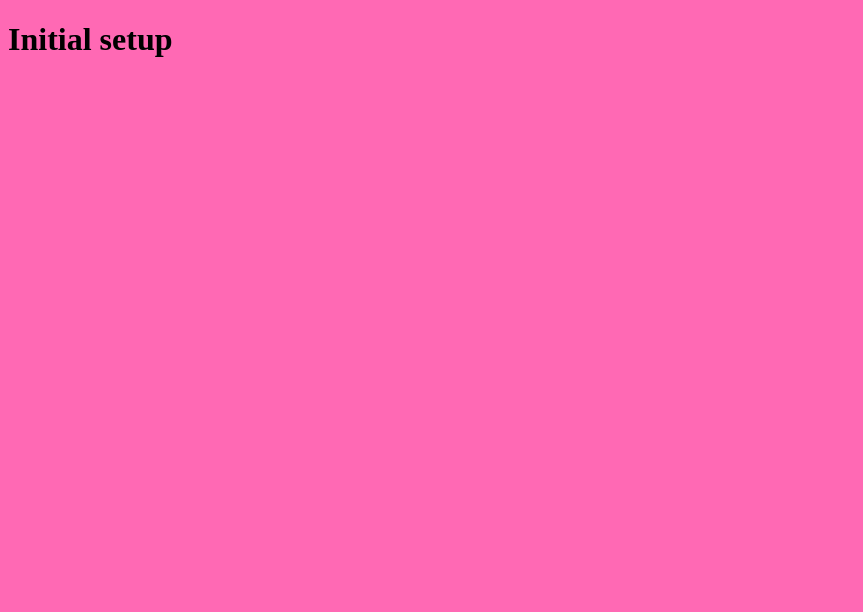
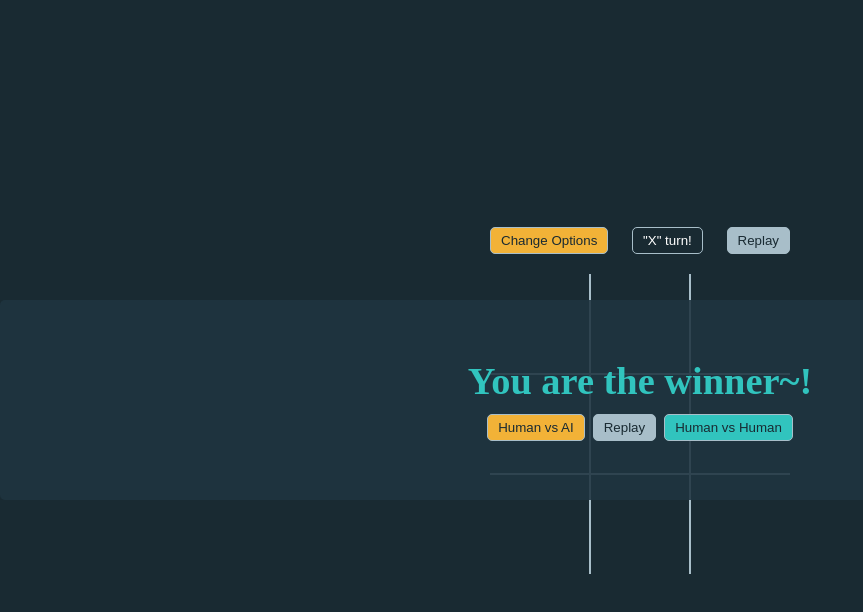
Before and after one commit to Mainul-Islam-Nirob/tic-tac-toe, a plain HTML site: page index.html in a window 1280 px wide. Shown: the whole page, without its empty margins (0-863 px from the left). Drawn offline with Linux system fonts and the light colour scheme.

Commit message:
Markup and initial design done

```diff
--- a/index.html
+++ b/index.html
@@ -4,12 +4,41 @@
     <meta charset="UTF-8">
     <meta http-equiv="X-UA-Compatible" content="IE=edge">
     <meta name="viewport" content="width=device-width, initial-scale=1.0">
+    <title>Tic Tac Toe</title>
+
     <link rel="stylesheet" href="style.css">
-    <title>Tic Tac Toe</title>
 </head>
 <body>
-    <h1>Initial setup</h1>
-
+    <div class="controller btn-group">
+        <button class="btn" id="change-option">Change Options</button>
+        <button class="btn turn" id="turn">"X" turn!</button>
+        <button class="btn" onclick="startGame()" id="replay">Replay</button>
+    </div>
+    <table>
+        <tr>
+            <td class="cell" id="0"></td>
+            <td class="cell" id="1"></td>
+            <td class="cell" id="2"></td>
+        </tr>
+        <tr>
+            <td class="cell" id="3"></td>
+            <td class="cell" id="4"></td>
+            <td class="cell" id="5"></td>
+        </tr>
+        <tr>
+            <td class="cell" id="6"></td>
+            <td class="cell" id="7"></td>
+            <td class="cell" id="8"></td>
+        </tr>
+    </table>
+    <div class="endgame">
+        <div class="text">You are the winner~!</div>
+        <div class="btn-group">
+            <button class="btn" id="ha">Human vs AI</button>
+            <button class="btn" onclick="startGame()" id="replay">Replay</button>
+            <button class="btn" id="hh">Human vs Human</button>
+        </div>
+    </div>
 
     <script src="script.js"></script>
 </body>
--- a/style.css
+++ b/style.css
@@ -1,3 +1,139 @@
+:root {
+    --gray1: #192a32;
+    --cell: #1f3540;
+    --result: #1f3540e1;
+    --light-gray: #a8bec9;
+    --yellow: #f2b237;
+    --aqua: #31c4be;
+}
+*, *::before, *::after {
+    box-sizing: border-box;
+    margin: 0;
+    padding: 0;
+}
+
 body {
-    background-color: hotpink;
+    width: 100vw;
+    height: 100vh;
+    display: flex;
+    flex-direction: column;
+    align-items: center;
+    justify-content: center;
+    background-color: var(--gray1);
 }
+
+.controller {
+    width: 300px;
+    display: flex;
+    justify-content: space-between;
+    margin-bottom: 20px;
+}
+
+#change-option {
+    background-color: var(--yellow);
+}
+
+#change-option:hover {
+    background-color: transparent;
+    color: var(--yellow);
+}
+
+#turn {
+    background-color: var(--gray1);
+    color: #fff;
+    cursor: default;
+}
+
+table {
+    border-collapse: collapse;
+}
+
+td {
+    border: 2px solid var(--light-gray);
+    height: 100px;
+    width: 100px;
+    text-align: center;
+    vertical-align: middle;
+    font-family: "Comic Sans MS", cursive;
+    font-size: 70px;
+    cursor: pointer;
+}
+
+table tr:first-child td {
+    border-top: 0;
+}
+
+
+table tr:last-child td {
+    border-bottom: 0;
+}
+
+table tr td:first-child {
+    border-left: 0;
+}
+
+table tr td:last-child {
+    border-right: 0;
+}
+
+.endgame {
+    display: flex;
+    flex-direction: column;
+    align-items: center;
+    justify-content: center;
+    width: 100vw;
+    height: 200px;
+    position: absolute;
+    top: 50%;
+    transform: translateY(-50%);
+    text-align: center;
+    border-radius: 5px;
+    background-color: var(--result);
+    font-size: 2em;
+}
+
+.text {
+    color: var(--aqua);
+    font-size: larger;
+    font-weight: bold;
+}
+
+.btn-group {
+
+}
+
+.btn-group .btn {
+    padding: 5px 10px;
+    border: 1px solid var(--light-gray);
+    border-radius: 5px;
+    box-shadow: rgba(0, 0, 0, 0.45) 0px 25px 20px -20px;
+    cursor: pointer;
+    color: var(--gray1);
+}
+
+#ha {
+    background-color: var(--yellow);
+}
+
+#ha:hover {
+    background-color: transparent;
+    color: var(--yellow);
+}
+
+#hh {
+    background-color: var(--aqua);
+}
+
+#hh:hover {
+    background-color: transparent;
+    color: var(--aqua);
+}
+
+#replay {
+    background-color: var(--light-gray);
+}
+
+#replay:hover {
+    background-color: transparent;
+    color: var(--light-gray);
+}
```
